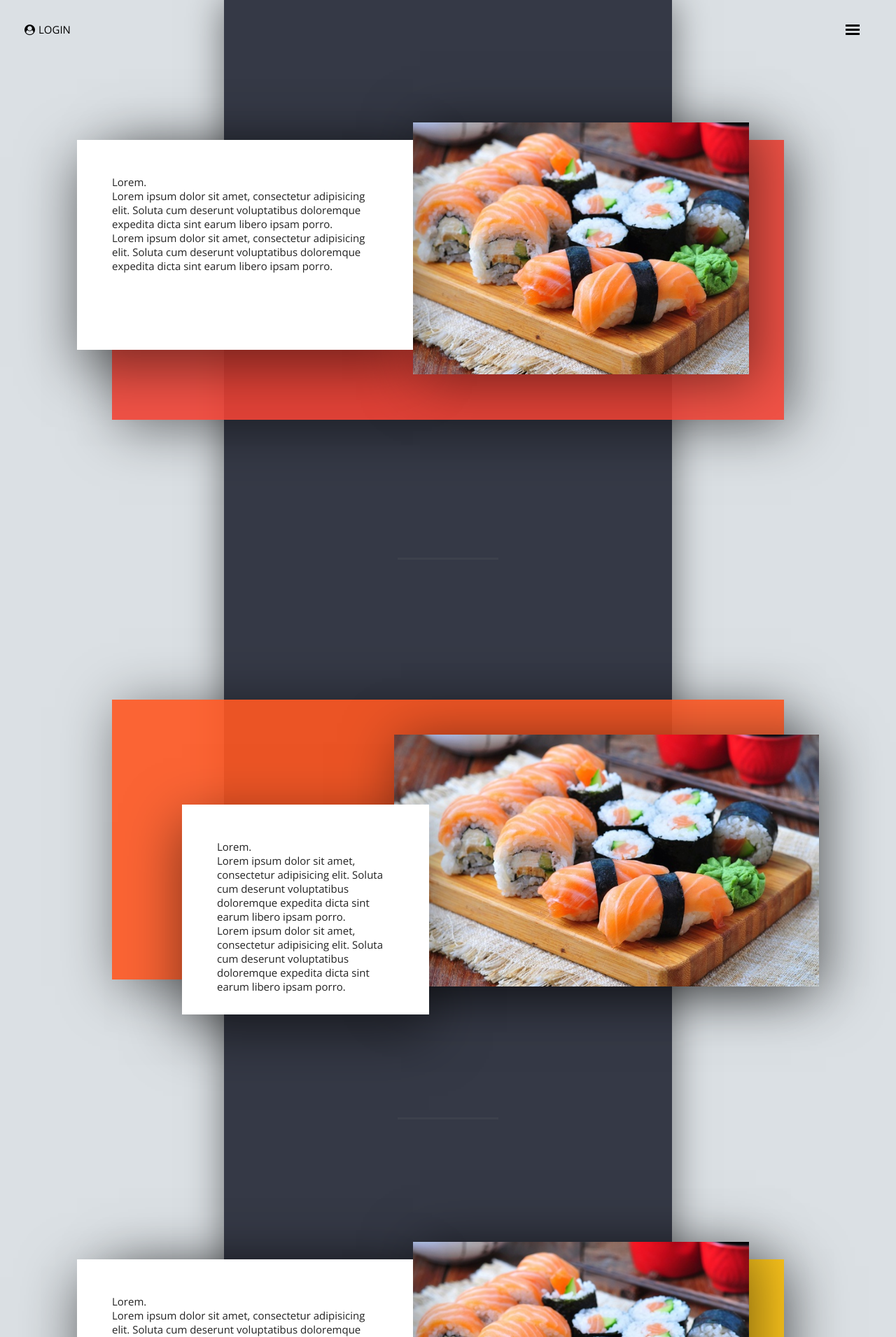
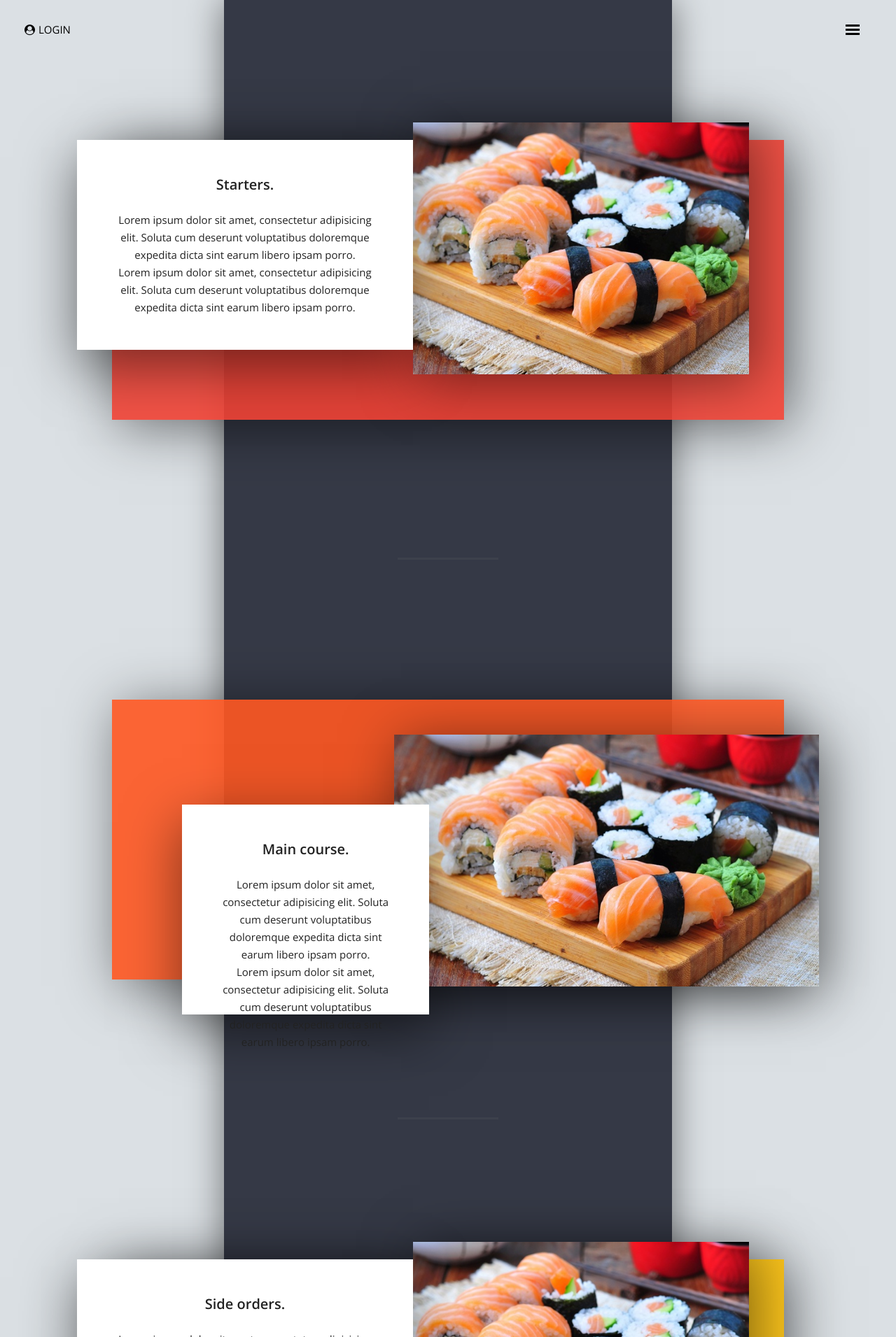
Before and after one commit to DevDanny/web-dev-2016, a PHP site: page / in a window 1280 px wide. Shown: the top 1911 px of the page at 70% size. Run offline with PHP 8.4, Linux system fonts and the light colour scheme; data that the repository does not hold is empty; some libraries are stand-ins or nearby versions.

Commit message:
font changes

```diff
--- a/kea-web-dev-exam/index.php
+++ b/kea-web-dev-exam/index.php
@@ -35,7 +35,7 @@
 
 		<div class="section-bg section-one">
 			<div class="info-box">
-				<h2>Lorem.</h2>
+				<h2>Starters.</h2>
 				<p>Lorem ipsum dolor sit amet, consectetur adipisicing elit. Soluta cum deserunt voluptatibus doloremque expedita dicta sint earum libero ipsam porro.
 				</p>
 				<p>Lorem ipsum dolor sit amet, consectetur adipisicing elit. Soluta cum deserunt voluptatibus doloremque expedita dicta sint earum libero ipsam porro.
@@ -46,7 +46,7 @@
 
 		<div class="section-bg section-two">
 			<div class="info-box">
-				<h2>Lorem.</h2>
+				<h2>Main course.</h2>
 				<p>Lorem ipsum dolor sit amet, consectetur adipisicing elit. Soluta cum deserunt voluptatibus doloremque expedita dicta sint earum libero ipsam porro.
 				</p>
 				<p>Lorem ipsum dolor sit amet, consectetur adipisicing elit. Soluta cum deserunt voluptatibus doloremque expedita dicta sint earum libero ipsam porro.
@@ -57,7 +57,7 @@
 
 		<div class="section-bg section-three">
 			<div class="info-box">
-				<h2>Lorem.</h2>
+				<h2>Side orders.</h2>
 				<p>Lorem ipsum dolor sit amet, consectetur adipisicing elit. Soluta cum deserunt voluptatibus doloremque expedita dicta sint earum libero ipsam porro.
 				</p>
 				<p>Lorem ipsum dolor sit amet, consectetur adipisicing elit. Soluta cum deserunt voluptatibus doloremque expedita dicta sint earum libero ipsam porro.
@@ -68,7 +68,7 @@
 
 		<div class="section-bg section-four">
 			<div class="info-box">
-				<h2>Lorem.</h2>
+				<h2>Desserts.</h2>
 				<p>Lorem ipsum dolor sit amet, consectetur adipisicing elit. Soluta cum deserunt voluptatibus doloremque expedita dicta sint earum libero ipsam porro.
 				</p>
 				<p>Lorem ipsum dolor sit amet, consectetur adipisicing elit. Soluta cum deserunt voluptatibus doloremque expedita dicta sint earum libero ipsam porro.
--- a/kea-web-dev-exam/style.css
+++ b/kea-web-dev-exam/style.css
@@ -1,5 +1,5 @@
 @import url('https://fonts.googleapis.com/css?family=Open+Sans:300,300i,400,400i,600,700,800');
-
+@import url('https://fonts.googleapis.com/css?family=Lato:300,400,700,900');
 html, body {
 	color: #222;
 	background-color: #dbe0e4;
@@ -12,6 +12,11 @@ html, body {
 	padding: 0px;
 	font-size: 15px;
 	box-sizing: border-box;
+}
+h2{
+	font-size:20px;
+	font-weight:600;
+	padding-bottom:25px;
 }
 
 header {
@@ -54,7 +59,7 @@ nav {
 }
 #login, #logout {
 	line-height:14px;
-	position:absolute;
+	position:fixed;
 	top:35px;
 	left:35px;
 	cursor:pointer;
@@ -65,6 +70,7 @@ nav {
 #btn-logout {
 	border:none;
 	cursor:pointer;
+	background:none;
 }
 #btn-logout{
 	line-height:14px;
@@ -259,7 +265,12 @@ nav {
 	width:calc(40% - 100px);
 	height:75%;
 }
-
+.section-bg .info-box p{
+	line-height:25px;
+}
+.section-bg .info-box h2, .section-bg .info-box p{
+	text-align:center;
+}
 .section-bg #img{
 	z-index: 2;
 	padding:50px;
```
